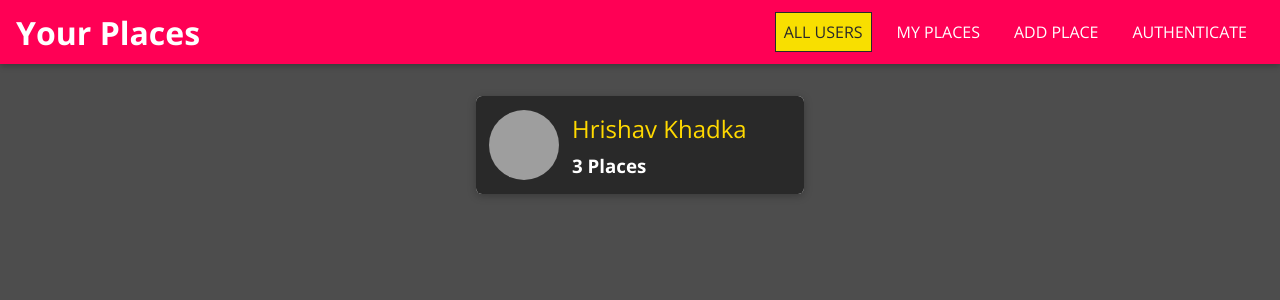
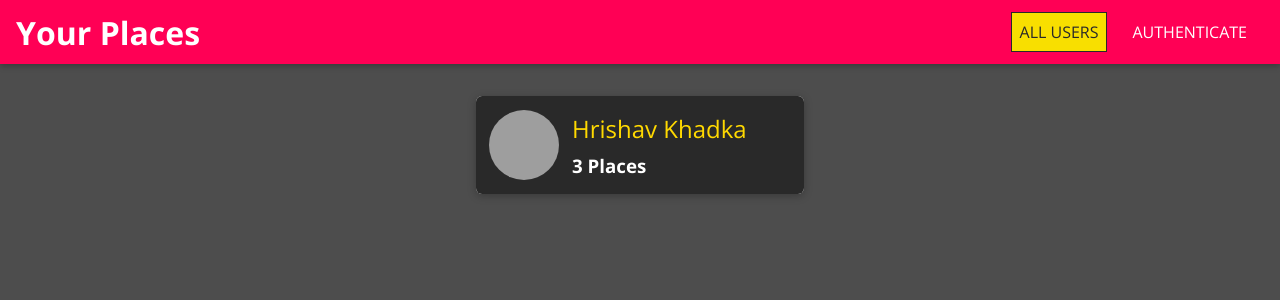
Before and after one commit to hrishavkhadka/fullstack-max-scwartz-tut, a React (Vite) app: page / in a window 1280 px wide. Shown: the top 300 px of the page. Built offline with nearby package versions, Linux system fonts and the light colour scheme; grey boxes are pictures that could not be loaded.

Commit message:
auth context added . login and logout mocked.

```diff
--- a/src/App.jsx
+++ b/src/App.jsx
@@ -1,3 +1,4 @@
+import React, { useState, useCallback } from "react";
 import { BrowserRouter, Routes, Route, Navigate } from "react-router-dom";
 import Users from "./user/pages/Users";
 import NewPlace from "./places/pages/NewPlace";
@@ -5,22 +6,53 @@
 import UpdatePlace from "./places/pages/UpdatePlace";
 import MainNavigation from "./shared/components/Navigation/MainNavigation";
 import Auth from "./user/pages/Auth";
+import { AuthContext } from "./shared/context/auth-context";
 
 function App() {
+  const [isLoggedIn, setIsLoggedIn] = useState(false);
+
+  const login = useCallback(() => {
+    setIsLoggedIn(true);
+  }, []);
+
+  const logout = useCallback(() => {
+    setIsLoggedIn(false);
+  }, []);
+
+  let routes;
+
+  if (isLoggedIn) {
+    routes = (
+      <>
+        <Route index element={<Users />} />
+        <Route path="/:userId/places" element={<UserPlaces />} />
+        <Route path="/places/new" element={<NewPlace />} />
+        <Route path="/places/:placeId" element={<UpdatePlace />} />
+        <Route path="*" element={<Navigate to="/" />} />
+      </>
+    );
+  } else {
+    routes = (
+      <>
+        <Route index element={<Users />} />
+        <Route path="/:userId/places" element={<UserPlaces />} />
+        <Route path="/auth" element={<Auth />} />
+        <Route path="*" element={<Navigate to="/auth" />} />
+      </>
+    );
+  }
+
   return (
-    <BrowserRouter>
-      <MainNavigation />
-      <main>
-        <Routes>
-          <Route index element={<Users />} />
-          <Route path="/places/new" element={<NewPlace />} />
-          <Route path="/:userId/places" element={<UserPlaces />} />
-          <Route path="/places/:placeId" element={<UpdatePlace />} />
-          <Route path="/auth" element={<Auth />} />
-          <Route path="*" element={<Navigate to="/" />} />
-        </Routes>
-      </main>
-    </BrowserRouter>
+    <AuthContext.Provider
+      value={{ isLoggedIn: isLoggedIn, login: login, logout: logout }}
+    >
+      <BrowserRouter>
+        <MainNavigation />
+        <main>
+          <Routes>{routes}</Routes>
+        </main>
+      </BrowserRouter>
+    </AuthContext.Provider>
   );
 }
 
--- a/src/places/components/PlaceItem.jsx
+++ b/src/places/components/PlaceItem.jsx
@@ -1,13 +1,15 @@
-import React, { useState } from "react";
+import React, { useContext, useState } from "react";
 
 import Card from "../../shared/components/UIElements/Card";
 import Button from "../../shared/components/FormElements/Button";
 import Modal from "../../shared/components/UIElements/Modal";
 import Map from "../../shared/components/UIElements/Map";
+import { AuthContext } from "../../shared/context/auth-context";
 
 import "./PlaceItem.css";
 
 const PlaceItem = (props) => {
+  const auth = useContext(AuthContext);
   const [showMap, setShowMap] = useState(false);
   const [showConfirmModal, setShowConfirmModal] = useState(false);
 
@@ -74,10 +76,14 @@
             <Button inverse onClick={openMapHandler}>
               VIEW ON MAP
             </Button>
-            <Button to={`/places/${props.id}`}>EDIT</Button>
-            <Button danger onClick={showDeleteWarningHandler}>
-              DELETE{" "}
-            </Button>
+            {auth.isLoggedIn && (
+              <Button to={`/places/${props.id}`}>EDIT</Button>
+            )}
+            {auth.isLoggedIn && (
+              <Button danger onClick={showDeleteWarningHandler}>
+                DELETE{" "}
+              </Button>
+            )}
           </div>
         </Card>
       </li>
--- a/src/shared/components/Navigation/NavLinks.jsx
+++ b/src/shared/components/Navigation/NavLinks.jsx
@@ -1,23 +1,41 @@
-import React from 'react';
-import { NavLink } from 'react-router-dom'
+import React, { useContext } from "react";
+import { NavLink } from "react-router-dom";
+import { AuthContext } from "../../context/auth-context";
 
-import './NavLinks.css';
+import "./NavLinks.css";
 
 const NavLinks = (props) => {
-    return <ul className='nav-links'>
+  const auth = useContext(AuthContext);
+
+  return (
+    <ul className="nav-links">
+      <li>
+        <NavLink to="/" exact>
+          ALL USERS
+        </NavLink>
+      </li>
+      {auth.isLoggedIn && (
         <li>
-            <NavLink to='/' exact>ALL USERS</NavLink>
+          <NavLink to="/u1/places">MY PLACES</NavLink>
         </li>
+      )}
+      {auth.isLoggedIn && (
         <li>
-            <NavLink to='/u1/places'>MY PLACES</NavLink>
+          <NavLink to="/places/new">ADD PLACE</NavLink>
         </li>
+      )}
+      {!auth.isLoggedIn && (
         <li>
-            <NavLink to='/places/new'>ADD PLACE</NavLink>
+          <NavLink to="/auth">AUTHENTICATE</NavLink>
         </li>
+      )}
+      {auth.isLoggedIn && (
         <li>
-            <NavLink to='/auth'>AUTHENTICATE</NavLink>
+          <button onClick={auth.logout}>LOGOUT</button>
         </li>
+      )}
     </ul>
-}
+  );
+};
 
 export default NavLinks;
--- /dev/null
+++ b/src/shared/context/auth-context.jsx
@@ -0,0 +1,7 @@
+import { createContext } from "react";
+
+export const AuthContext = createContext({
+  isLoggedIn: false,
+  login: () => {},
+  logout: () => {},
+});
--- a/src/user/pages/Auth.jsx
+++ b/src/user/pages/Auth.jsx
@@ -1,4 +1,4 @@
-import React, { useState } from "react";
+import React, { useState, useContext } from "react";
 
 import Card from "../../shared/components/UIElements/Card";
 import Input from "../../shared/components/FormElements/input";
@@ -9,10 +9,13 @@
   VALIDATOR_REQUIRE,
 } from "../../shared/util/validators";
 import { useForm } from "../../shared/hooks/form-hook";
+import { AuthContext } from "../../shared/context/auth-context";
 
 import "./Auth.css";
 
 const Auth = () => {
+  const auth = useContext(AuthContext);
+
   const [isLoginMode, setIsLoginMode] = useState(true);
   const [formState, inputHandler, setFormData] = useForm(
     {
@@ -55,6 +58,7 @@
   const authSubmitHandler = (event) => {
     event.preventDefault();
     console.log(formState.inputs); //To be changed when doing backend
+    auth.login();
   };
 
   return (
```
